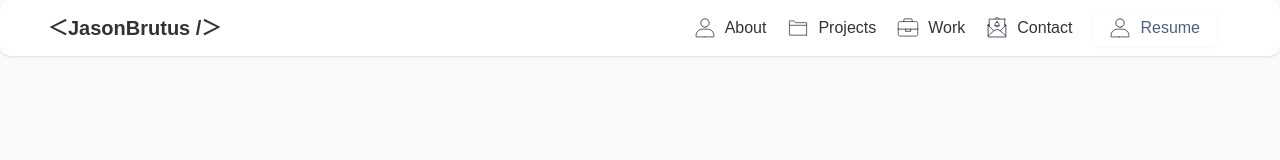
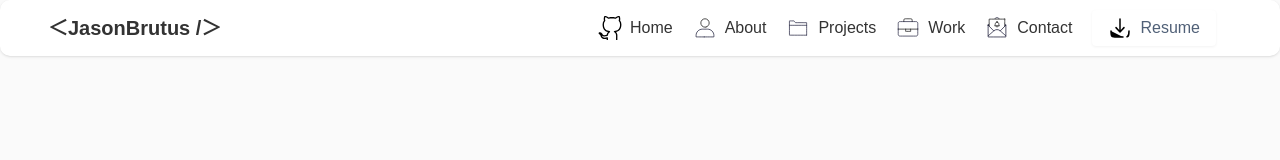
Before and after one commit to BlastChaos/jason-portfolio, a Next.js app: page /en in a window 1280 px wide. Shown: the top 160 px of the page. Built offline with nearby package versions, Linux system fonts and the light colour scheme.

Commit message:
add home section

```diff
--- a/src/Section/Header/ui/Header.tsx
+++ b/src/Section/Header/ui/Header.tsx
@@ -15,6 +15,7 @@ export const Header: React.FC<Props> = async (props: Props) => {
         <div className="container mx-auto px-8 lg:px-12 flex flex-row items-center">
           <Typography text="＜JasonBrutus /＞" type="h3" />
           <div className="ml-auto flex  flex-row items-center gap-5  p-4">
+            <Section name={header.home} section={"home"} inSection={false} />
             <Section name={header.about} section={"about"} inSection={false} />
             <Section
               name={header.projects}
@@ -27,7 +28,11 @@ export const Header: React.FC<Props> = async (props: Props) => {
               section={"contact"}
               inSection={false}
             />
-            <TextIconButton text="Resume" variant={"secondary"} icon="avatar" />
+            <TextIconButton
+              text="Resume"
+              variant={"secondary"}
+              icon="download"
+            />
           </div>
         </div>
       </Card>
--- a/src/Section/Header/utilities/headerSection.tsx
+++ b/src/Section/Header/utilities/headerSection.tsx
@@ -1,10 +1,11 @@
 import { IconsType } from "@/components/ui/icons";
 
-export type SectionsType = "about" | "projects" | "work" | "contact";
+export type SectionsType = "home" | "about" | "projects" | "work" | "contact";
 
 export const headerSections: Record<SectionsType, IconsType> = {
   projects: "folder",
   work: "suitcase",
   contact: "mail",
   about: "avatar",
+  home: "home",
 };
--- a/src/components/ui/icons.tsx
+++ b/src/components/ui/icons.tsx
@@ -15,7 +15,8 @@ export type IconsType =
   | "me"
   | "download"
   | "linkedin"
-  | "github";
+  | "github"
+  | "home";
 
 type InfoLottie = {
   type: "morph" | "hover";
@@ -77,6 +78,11 @@ export const Icons: React.FC<Props> = (props: Props) => {
       type: "img",
       path: "/linkedin.svg",
     },
+    home: {
+      alt: "Home",
+      path: "/github.svg",
+      type: "img",
+    },
   };
 
   const icon = icons[props.iconType];
--- a/src/dictionaries/en.json
+++ b/src/dictionaries/en.json
@@ -3,7 +3,8 @@
     "work": "Work",
     "contact": "Contact",
     "projects": "Projects",
-    "about": "About"
+    "about": "About",
+    "home": "Home"
   },
   "hero": {
     "work": "See my projects",
--- a/src/dictionaries/fr.json
+++ b/src/dictionaries/fr.json
@@ -3,7 +3,8 @@
     "work": "Travail",
     "contact": "Contact",
     "projects": "Projets",
-    "about": "Profil"
+    "about": "Profil",
+    "home": "Home"
   },
   "hero": {
     "work": "Voir mes projets",
```
